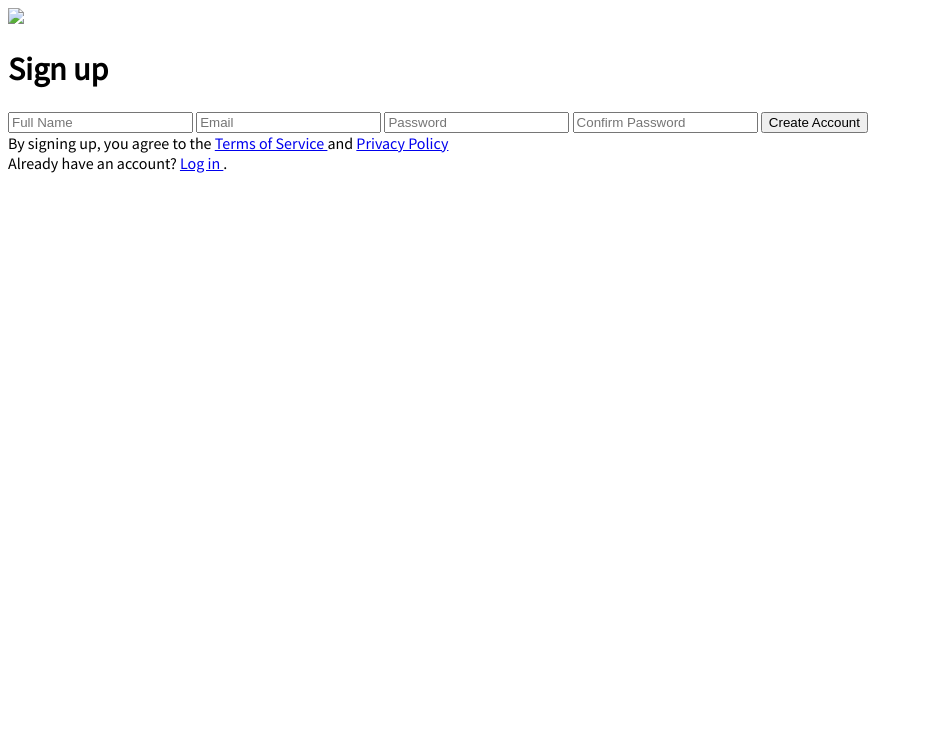
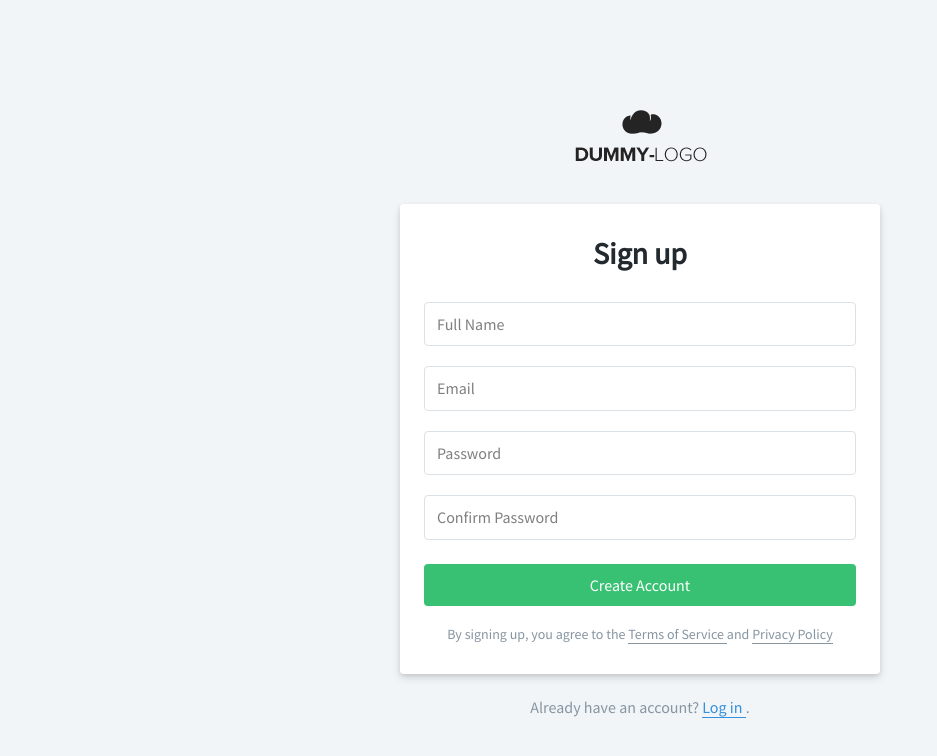
Before and after one commit to shubhamjain/tailwind-components, a website: page signup/index.html in a window 1280 px wide. Shown: the whole page, without its empty margins (0-937 px from the left). Drawn offline with Linux system fonts and the light colour scheme; the site is published under a folder, as on GitHub Pages, so addresses that start at the root find nothing.

Commit message:
Add README and fix paths

```diff
--- a/signup/index.html
+++ b/signup/index.html
@@ -2,7 +2,7 @@
     <head>
         <meta name="viewport" content="width=device-width, initial-scale=1, shrink-to-fit=no">
         <link href="https://fonts.googleapis.com/css?family=Source+Sans+Pro:400,500" rel="stylesheet">
-        <link rel="stylesheet" href="/static/style.css" />
+        <link rel="stylesheet" href="../static/style.css" />
         <title>Sign Up - Dummy Company</title>
 
         <style>
@@ -14,7 +14,7 @@
     <body>
         <div class="bg-grey-lighter min-h-screen flex flex-col">
             <div class="container max-w-sm mx-auto flex-1 flex flex-col items-center justify-center">
-                <img src="/static/dummy-logo.png" class="mb-4" />
+                <img src="../static/dummy-logo.png" class="mb-4" />
                 <div class="bg-white px-6 py-8 rounded shadow-md text-black w-full">
                     <h1 class="mb-8 text-3xl text-center">Sign up</h1>
                     <input
```
Also changed, not shown: README.md (added).
